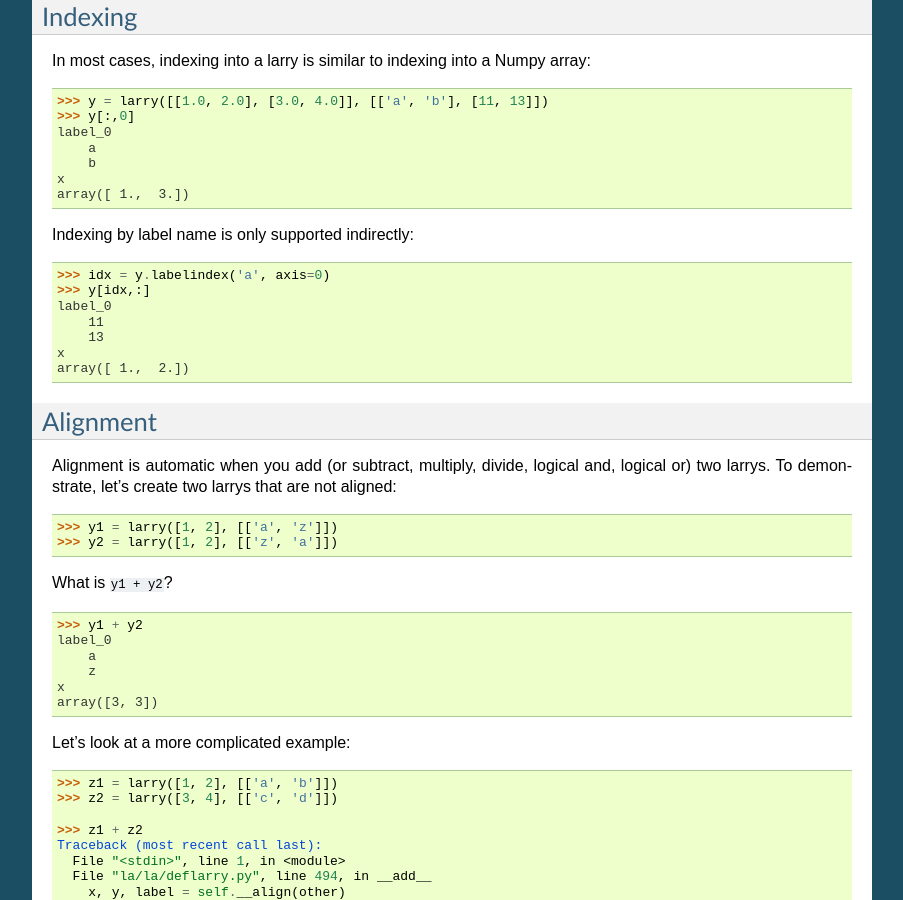
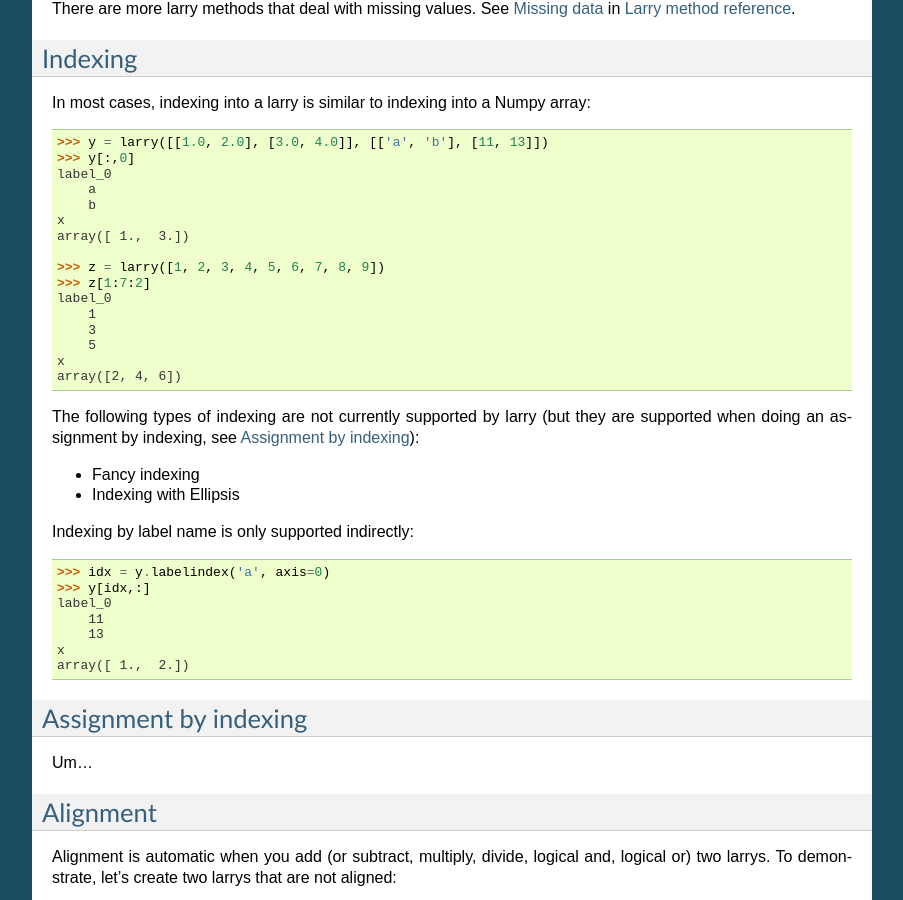
Before and after one commit to kwgoodman/la, a Sphinx documentation site: the page built from doc/source/work.rst, in a window 1280 px wide and 900 px high, scrolled down 2900 px. Shown: the whole window, without its empty margins (198-1101 px from the left). Built offline with Sphinx 7.4.7, drawn with Linux system fonts in a browser that asks for light colours; some of the changed text lies outside the part shown.

Commit message:
* util/tests/misc_test.py(test_isa), doc/source/intro.rst: Not all tests       were being run. Fixed. Also, if one tests fails, the remaining tests are       not run. So switched to a nose test. Now each test is run separately.
    * doc/source/work.rst: Additions.

    * tests/deflarry_nose_test.py, tests/slicing_test.py: Added doc strings
      so that something nice is be printed when the unit tests are run in
      verbose mode.

    * tests/deflarry_test.py: Minor cleaning.

```diff
--- a/doc/source/intro.rst
+++ b/doc/source/intro.rst
@@ -80,6 +80,6 @@
     >>> import la
     >>> la.test()
     <snip>
-    Ran 566 tests in 0.516s
+    Ran 589 tests in 0.516s
     OK
-    <nose.result.TextTestResult run=566 errors=0 failures=0>
+    <nose.result.TextTestResult run=589 errors=0 failures=0>
--- a/doc/source/work.rst
+++ b/doc/source/work.rst
@@ -170,6 +170,21 @@
     x
     array([ 1.,  3.])
 
+    >>> z = larry([1, 2, 3, 4, 5, 6, 7, 8, 9])
+    >>> z[1:7:2]
+    label_0
+        1
+        3
+        5
+    x
+    array([2, 4, 6])
+
+The following types of indexing are not currently supported by larry (but they
+are supported when doing an assignment by indexing, see :ref:`assignment`):
+
+* Fancy indexing
+* Indexing with Ellipsis
+
 Indexing by label name is only supported indirectly:
 ::
     >>> idx = y.labelindex('a', axis=0)
@@ -179,6 +194,14 @@
         13
     x
     array([ 1.,  2.])
+
+
+.. _assignment:
+
+Assignment by indexing
+----------------------
+
+Um...
 
 
 Alignment
@@ -279,6 +302,12 @@
     x
     array([  1.,   2.,   3.,  NaN,  NaN])
 
+
+Merging
+-------
+
+Um...
+
 Archiving
 ---------
 
@@ -288,6 +317,9 @@
 Performance
 -----------
 
+Um...
 
 Known issues
 ------------
+
+Complex numbers.
```
Also changed, not shown: 5 other files.
